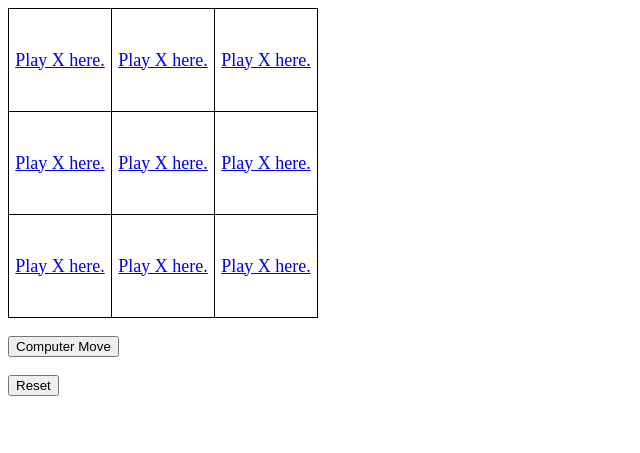
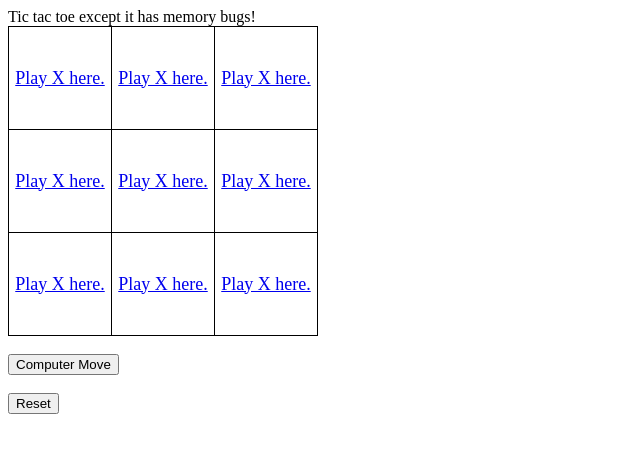
Before and after one commit to The-Code-Whisperer/tictactoe, a Flask app: page / in a window 1280 px wide. Shown: the top 453 px of the page, without its empty margins (0-640 px from the left). Run offline with Flask 2, Linux system fonts and the light colour scheme.

Commit message:
memory note

```diff
--- a/templates/game.html
+++ b/templates/game.html
@@ -25,6 +25,7 @@
 </head>
 
 <body>
+  Tic tac toe except it has memory bugs!
   {% if winner %}
   <h1>Winner is {{ winner }}!</h1>
   {% endif %}
```
